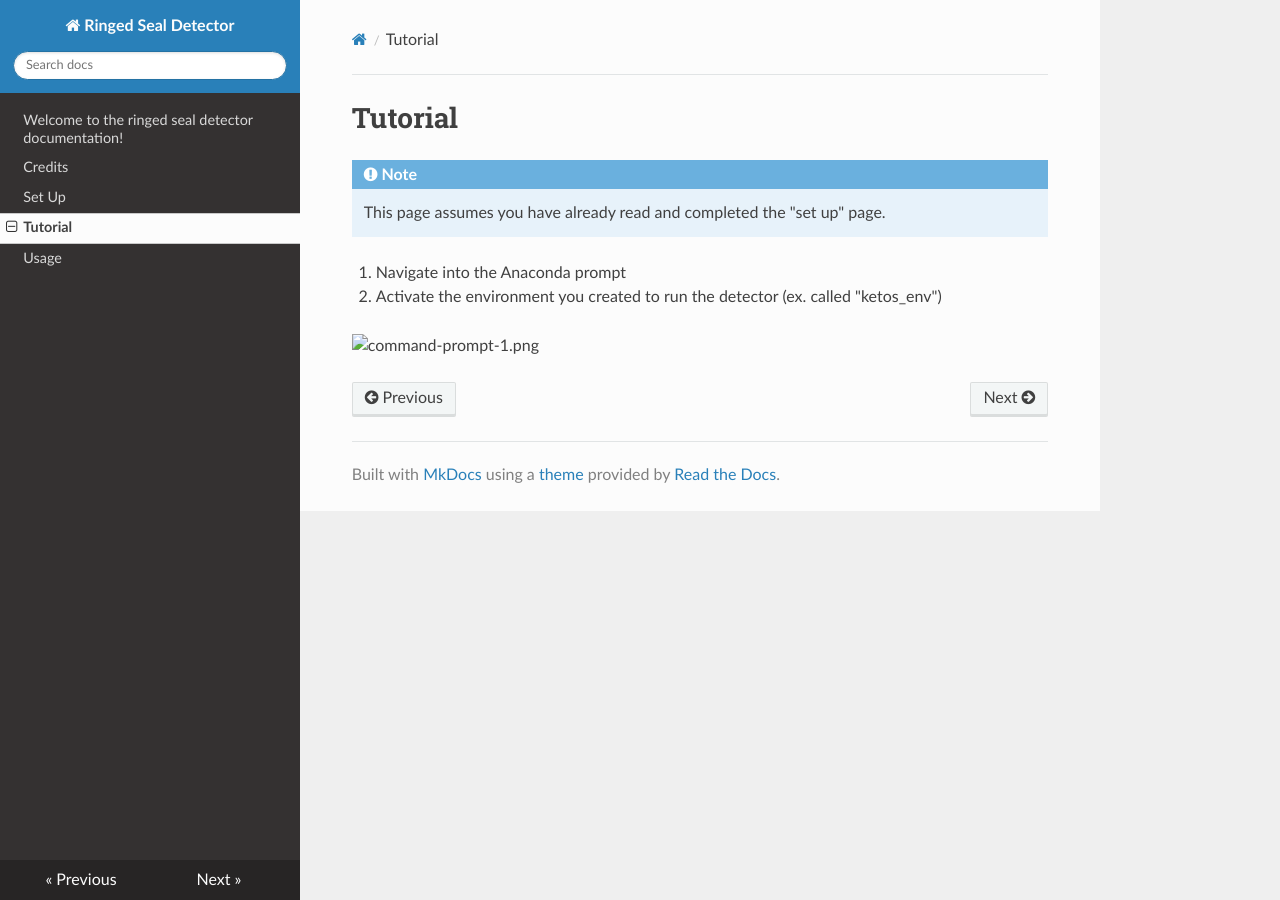
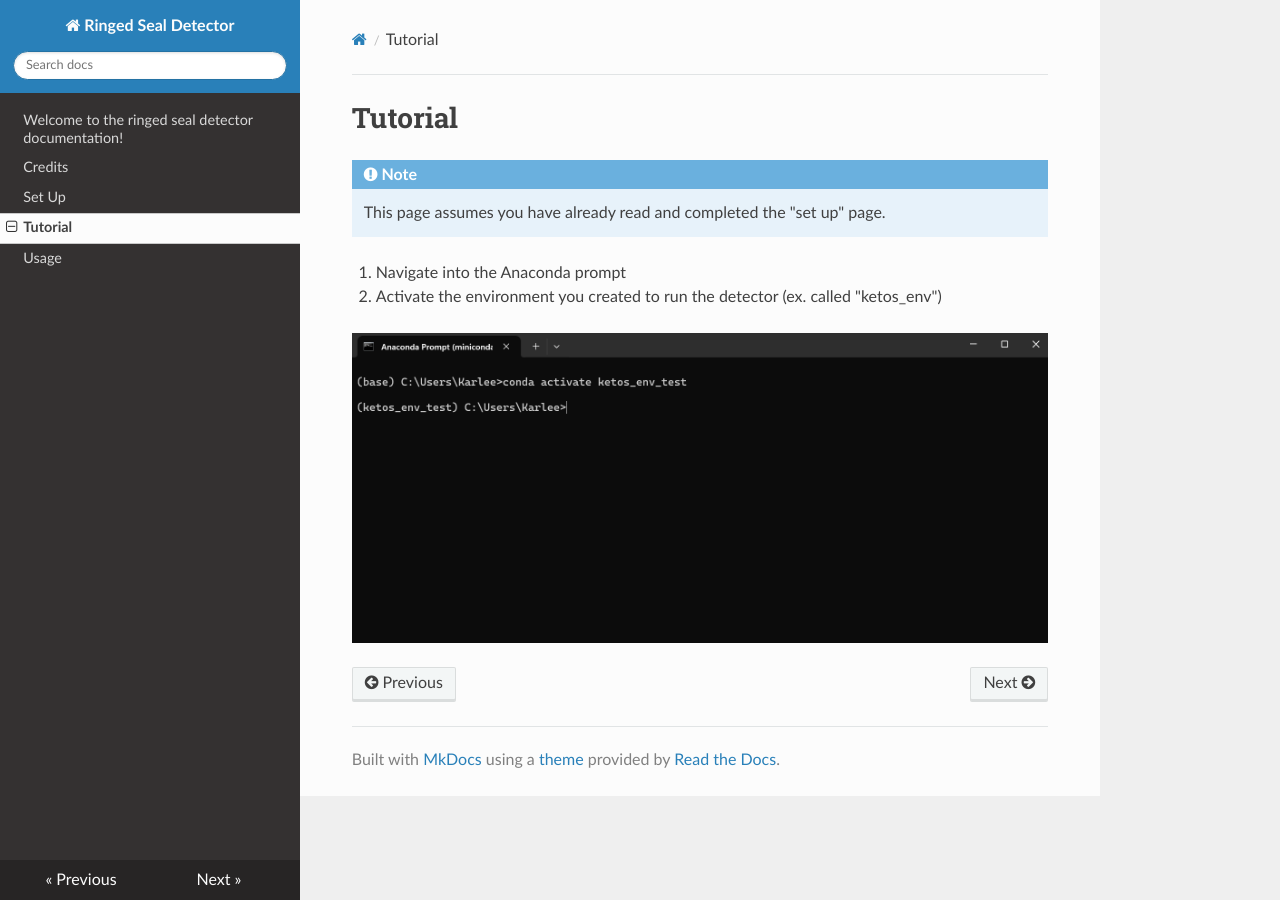
Before and after one commit to karlzam/ringed-seal-detector-docs, an MkDocs documentation site: the page built from docs/Tutorial.md, in a window 1280 px wide. Built offline with MkDocs 1.6.1, drawn with Linux system fonts in a browser that asks for light colours; nearby versions of some CDN libraries.

Commit message:
trying to fix images

```diff
--- a/docs/Tutorial.md
+++ b/docs/Tutorial.md
@@ -8,4 +8,4 @@
 2. Activate the environment you created to run the detector (ex. called "ketos_env")
 
 
-![command-prompt-1.png](./docs/images/command-prompt-1.png)
+![command-prompt-1.png](command-prompt-1.png)
```
